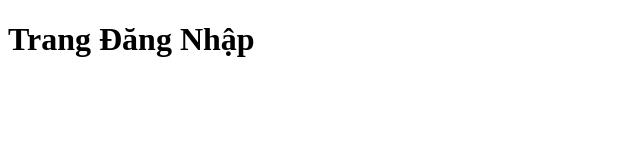
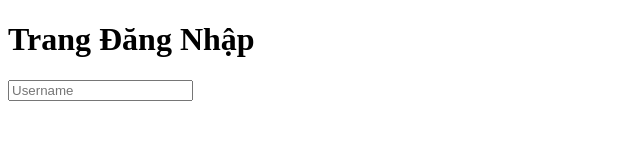
Before and after one commit to Tuanthien123456/be-shop-online, a plain HTML site: page login.html in a window 1280 px wide. Shown: the whole page, without its empty margins (0-640 px from the left). Drawn offline with Linux system fonts and the light colour scheme.

Commit message:
Update Page Login

```diff
--- a/login.html
+++ b/login.html
@@ -7,5 +7,9 @@
 </head>
 <body>
     <h1>Trang Đăng Nhập</h1>
+
+    <form action="">
+        <input type="text" placeholder="Username" required>
+    </form>
 </body>
 </html>
```
